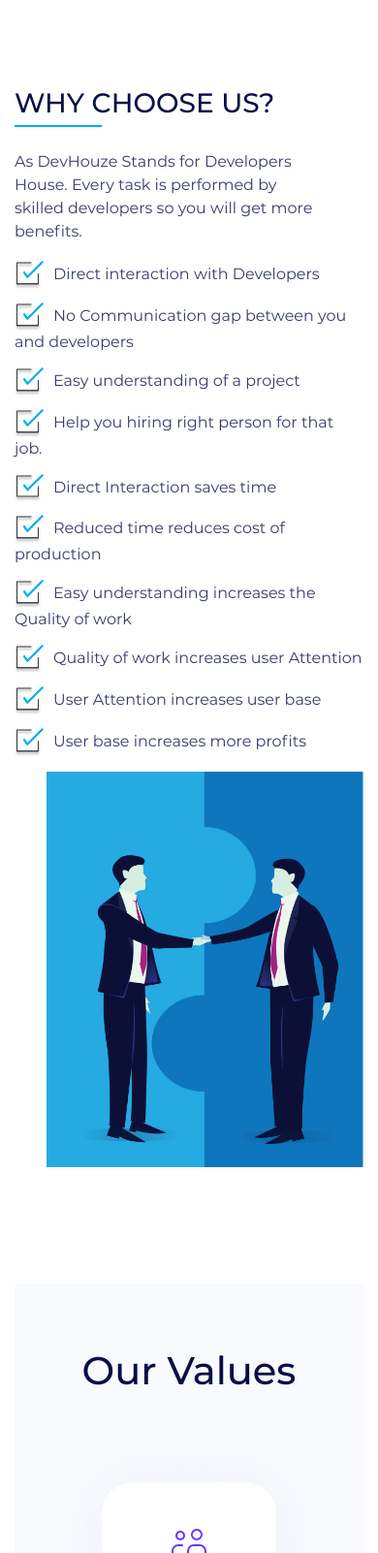
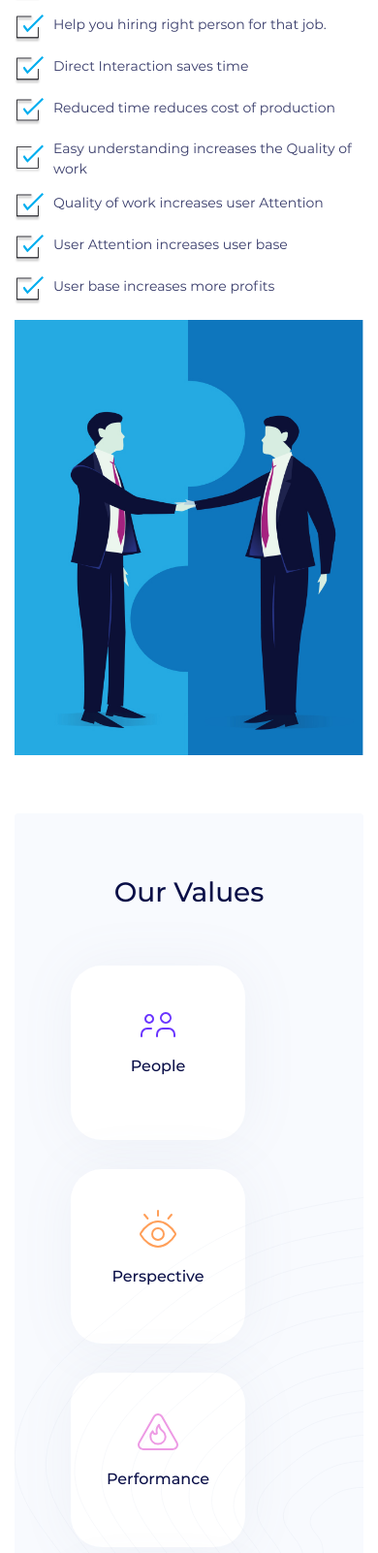
Before and after one commit to infodevsujit/devhouse, a CodeIgniter app: page /database/about-us in a window 390 px wide; the page is wider, and only the part inside the window is pictured. Shown: the part 982-2584 px from the top of that part at 97% size. Run offline with CodeIgniter, Linux system fonts and the light colour scheme; some libraries are stand-ins or nearby versions.

Commit message:
finish-responsive-work

```diff
--- a/application/views/about.php
+++ b/application/views/about.php
@@ -1,44 +1,20 @@
 <div class="about-title position-relative pt-120">
     <div class="container">
-        <div class="row pt-120">
-            <div class="col-md-6 pt-60">
-                <h1 class="line fz50 fw-4 color mb-18">Who we are?</h1>
-                <p class="fz16  mb-0 mt-18 mb-0">We are the team of highly experienced developers and profound knowledge of our skilled developers helps us to provide our clients the best service with an ease of fulfilling clients requirements, improves the growth of client's business in a competitive market.</p>
+        <div class="row pt-120 pt-sm0 ">
+            <div class="col-md-6 pt-60 pt-sm0 order-md-1 order-2">
+                <h1 class="line fz50 fz28-sm fw-4 color mb-18">Who we are?</h1>
+                <p class="fz16 fz14-sm mb-0 mt-18 mb-0">We are the team of highly experienced developers and profound knowledge of our skilled developers helps us to provide our clients the best service with an ease of fulfilling clients requirements, improves the growth of client's business in a competitive market.</p>
 
             </div>
-            <div class="col-md-6 d-none">
-                <div class="row mt-28">
-                    <div class="col-md-6">
-                        <div class="card py-40">
-                            <img src="<?php echo base_url(); ?>assets/images/about/code.svg" alt="">
-                            <p class="text-center d-table mt-12 fz16 color mb-0">Clean <span class="d-block">code</span></p>
-                        </div>
-                    </div>
-                    <div class="col-md-6">
-                        <div class="card py-40 mb-28">
-                            <img src="<?php echo base_url(); ?>assets/images/about/pixcel.svg" alt="">
-                            <p class="text-center d-table mt-12 fz16 color mb-0">PIXEL <span class="d-block">PERFECT</span></p>
-                        </div>
-                    </div>
-                    <div class="col-md-6">
-                        <div class="card py-40 mb-28">
-                            <img src="<?php echo base_url(); ?>assets/images/about/creative.svg" alt="">
-                            <p class="text-center d-table mt-12 fz16 color mb-0">CREATIVE <span class="d-block">DESIGN</span></p>
-                        </div>
-                    </div>
-                    <div class="col-md-6">
-                        <div class="card py-40">
-                            <img src="<?php echo base_url(); ?>assets/images/about/heigh.svg" alt="">
-                            <p class="text-center d-table mt-12 fz16 color mb-0">HEIGH <span class="d-block">PERFOMANCE</span></p>
-                        </div>
-                    </div>
+            <div class="col-md-12 d-lg-none d-block order-md-2 order-1">
+                <figure><img src="<?php echo base_url(); ?>assets/images/about/about1.jpg" alt=""></figure>
+            </div>
 
-                </div>
-            </div>
         </div>
-        <div class="row mt-60">
+        <div class="row mt-60 mt-sm-0">
+
             <div class="col-md-12">
-                <ul class="list-none p-0 d-flex flex-row align-items-start justify-content-start">
+                <ul class="list-none p-0 d-lg-flex d-none flex-row align-items-start justify-content-start">
                     <li><img src="<?php echo base_url(); ?>assets/images/about/about1.jpg" alt=""></li>
                     <li><img src="<?php echo base_url(); ?>assets/images/about/about2.jpg" alt=""></li>
                     <li><img src="<?php echo base_url(); ?>assets/images/about/about3.jpg" alt=""></li>
@@ -48,40 +24,40 @@
     </div>
 </div>
 
-<div class="why-what py-120">
+<div class="why-what py-120 py-sm-60">
     <div class="container">
         <div class="row">
             <div class="col-md-6">
-                <h2 class="fz28 fw-5 mb-18 color line">WHY CHOOSE US?</h2>
-                <p class="fz16 pr-40 mt-28">As DevHouze Stands for Developers House. Every task is performed by skilled developers so you will get more benefits.</p>
+                <h2 class="fz28 fz22-sm fw-5 mb-18 color line">WHY CHOOSE US?</h2>
+                <p class="fz16 fz14-sm pr-40 mt-28">As DevHouze Stands for Developers House. Every task is performed by skilled developers so you will get more benefits.</p>
                 <ul class="p-0 mt-18">
-                    <li class="mb-14 fz16"><img src="<?php echo base_url(); ?>assets/images/about/check.svg" alt="">Direct interaction with Developers</li>
-                    <li class="mb-14 fz16"><img src="<?php echo base_url(); ?>assets/images/about/check.svg" alt="">No Communication gap between you and developers</li>
-                    <li class="mb-14 fz16"><img src="<?php echo base_url(); ?>assets/images/about/check.svg" alt="">Easy understanding of a project</li>
-                    <li class="mb-14 fz16"><img src="<?php echo base_url(); ?>assets/images/about/check.svg" alt="">Help you hiring right person for that job.</li>
-                    <li class="mb-14 fz16"><img src="<?php echo base_url(); ?>assets/images/about/check.svg" alt="">Direct Interaction saves time</li>
-                    <li class="mb-14 fz16"><img src="<?php echo base_url(); ?>assets/images/about/check.svg" alt="">Reduced time reduces cost of production</li>
-                    <li class="mb-14 fz16"><img src="<?php echo base_url(); ?>assets/images/about/check.svg" alt="">Easy understanding increases the Quality of work</li>
-                    <li class="mb-14 fz16"><img src="<?php echo base_url(); ?>assets/images/about/check.svg" alt="">Quality of work increases user Attention</li>
-                    <li class="mb-14 fz16"><img src="<?php echo base_url(); ?>assets/images/about/check.svg" alt="">User Attention increases user base</li>
-                    <li class="mb-14 fz16"><img src="<?php echo base_url(); ?>assets/images/about/check.svg" alt="">User base increases more profits</li>
+                    <li class="mb-14 fz14-sm d-flex fz16"><img src="<?php echo base_url(); ?>assets/images/about/check.svg" alt="">Direct interaction with Developers</li>
+                    <li class="mb-14 fz14-sm d-flex fz16"><img src="<?php echo base_url(); ?>assets/images/about/check.svg" alt="">No Communication gap between you and developers</li>
+                    <li class="mb-14 fz14-sm d-flex fz16"><img src="<?php echo base_url(); ?>assets/images/about/check.svg" alt="">Easy understanding of a project</li>
+                    <li class="mb-14 fz14-sm d-flex fz16"><img src="<?php echo base_url(); ?>assets/images/about/check.svg" alt="">Help you hiring right person for that job.</li>
+                    <li class="mb-14 fz14-sm d-flex fz16"><img src="<?php echo base_url(); ?>assets/images/about/check.svg" alt="">Direct Interaction saves time</li>
+                    <li class="mb-14 fz14-sm d-flex fz16"><img src="<?php echo base_url(); ?>assets/images/about/check.svg" alt="">Reduced time reduces cost of production</li>
+                    <li class="mb-14 fz14-sm d-flex fz16"><img src="<?php echo base_url(); ?>assets/images/about/check.svg" alt="">Easy understanding increases the Quality of work</li>
+                    <li class="mb-14 fz14-sm d-flex fz16"><img src="<?php echo base_url(); ?>assets/images/about/check.svg" alt="">Quality of work increases user Attention</li>
+                    <li class="mb-14 fz14-sm d-flex fz16"><img src="<?php echo base_url(); ?>assets/images/about/check.svg" alt="">User Attention increases user base</li>
+                    <li class="mb-14 fz14-sm d-flex fz16"><img src="<?php echo base_url(); ?>assets/images/about/check.svg" alt="">User base increases more profits</li>
                 </ul>
                 <p class="fz16 mt-28 d-none">
                     Even now benefits is not yet over. We will provide you Trailo support and every project is managed over git on daily basis . Thus you will get expertise you need. So without any doubts shake a hand full of trust with us and let your dream come true.</p>
 
             </div>
-            <div class="col-md-6 pl-5">
+            <div class="col-md-6 pl-md-5">
                 <img src="<?php echo base_url(); ?>assets/images/about/why-chose-us.jpg" alt="" class="">
             </div>
         </div>
     </div>
 </div>
-<div class="our-value mb-120">
+<div class="our-value mb-120 mb-60" >
     <div class="container">
         <div class="row justify-content-center">
             <div class="col-md-10">
-                <div class="card pt-60 px-60">
-                    <h1 class="fz50 text-center mb-0 color">Our Values</h1>
+                <div class="card pt-60 px-60 px-sm-28">
+                    <h1 class="fz50 fz28-sm text-center mb-0 color">Our Values</h1>
                     <div class="set-transition d-flex flex-wrap align-items-start justify-content-between flex-row">
                     <div class="box">
                         <div class="icon"><img src="<?php echo base_url(); ?>assets/images/about/icon1.svg" alt=""></div>
--- a/application/views/contact.php
+++ b/application/views/contact.php
@@ -3,17 +3,17 @@
         <div class="row py-120">
         <div class="col-md-12">
         <h1 class="d-table mx-auto text-center text-white mb-8 fz16 fw-4">CONTACT US</h1>
-        <h2 class="d-table mx-auto text-center text-white mb-0 fz28 fw-6">GET IN TOUCH WITH US</h2>
+        <h2 class="d-table mx-auto text-center text-white mb-0 fz28 fz22-sm fw-6">GET IN TOUCH WITH US</h2>
         </div>
 
         </div>
     </div>
 </div>
-<div class="contact-form-area pb-120">
+<div class="contact-form-area pb-120 pb-sm-60">
     <div class="container">
         <div class="row">
             <div class="col-md-12">
-                <div class="card py-120 px-50 box-shadow border-0">
+                <div class="card py-120 py-sm-60 px-50 px-sm-28 box-shadow border-0">
                     <div class="row">
                         <div class="col-md-6">
                             <h4 class="color fw-5 fz-27 mb-8">Send Us a Message!</h4>
--- a/application/views/website_development.php
+++ b/application/views/website_development.php
@@ -84,7 +84,7 @@
         </div>
     </div>
 </div>
-<div class="full-stak-development py-120 py-sm-60">
+<div class="full-stak-development pt-120 pt-sm-60">
     <div class="container">
         <div class="row">
             <div class="col-md-6">
--- a/assets/css/global.css
+++ b/assets/css/global.css
@@ -1912,6 +1912,9 @@
         margin-left: calc(var(--v2) * 30);
         margin-left: calc(var(--v2) * 30);
     }
+    .pl-sm0 {
+        padding-left: 0;
+    }
     .pl-sm-8 {
         padding-left: calc(var(--v2) * 4);
     }
--- a/assets/css/responsive.css
+++ b/assets/css/responsive.css
@@ -47,6 +47,35 @@
 }
 
 @media screen and (max-width: 767px) {
+    .img-box {
+        margin-right: auto;
+        margin-top: 40px;
+        width: 100%;
+    }
+    .img-box {
+        margin-top: 0;
+        margin-left: auto !important;
+        margin-right: auto !important;
+    }
+    .text {
+        width: 100%;
+        padding: 24px 0;
+        margin: 0;
+        bottom: 0;
+    }
+    .smo .text {
+        width: 100%;
+        margin: 0;
+        padding: 24px 0;
+        bottom: 0
+    }
+    .title-contact-page {
+        background-position: 0 0px, 0% 50%;
+    }
+    .set-transition {
+        transform: unset;
+        padding: 40px 0;
+    }
     .ios-services .abs-img {
         position: relative;
         left: unset;
```
Also changed, not shown: application/views/digital_marketing.php (+23 -23 lines), application/views/ui_ux_design.php (+30 -30 lines).
